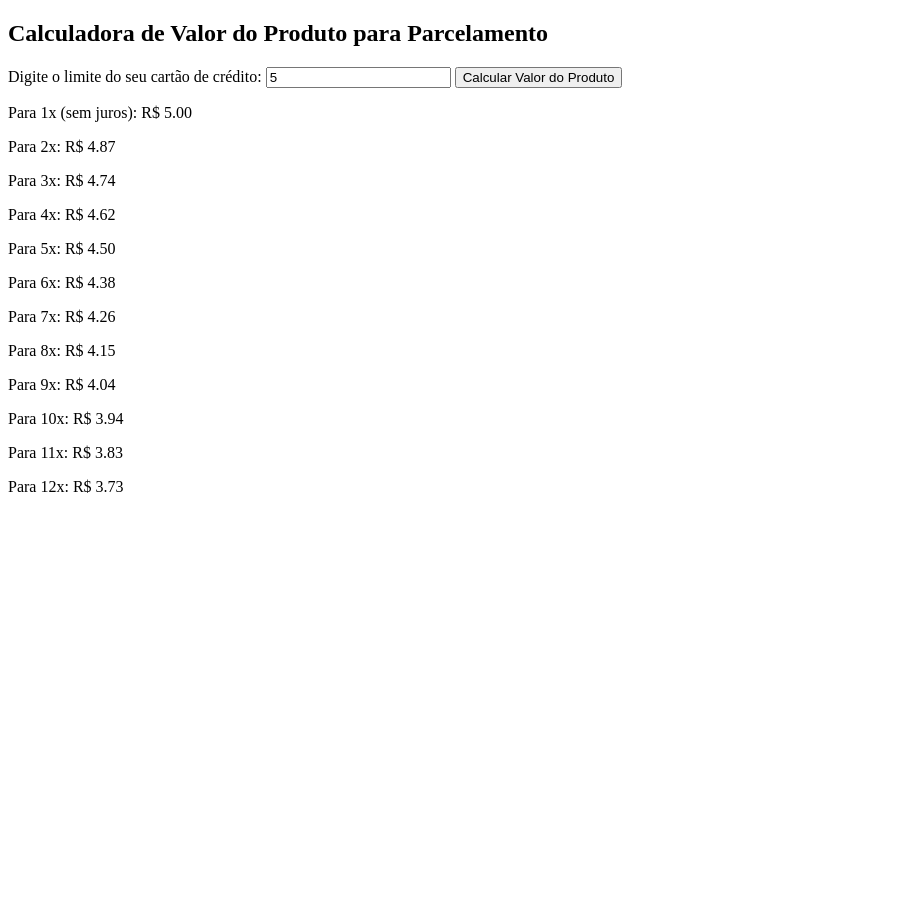
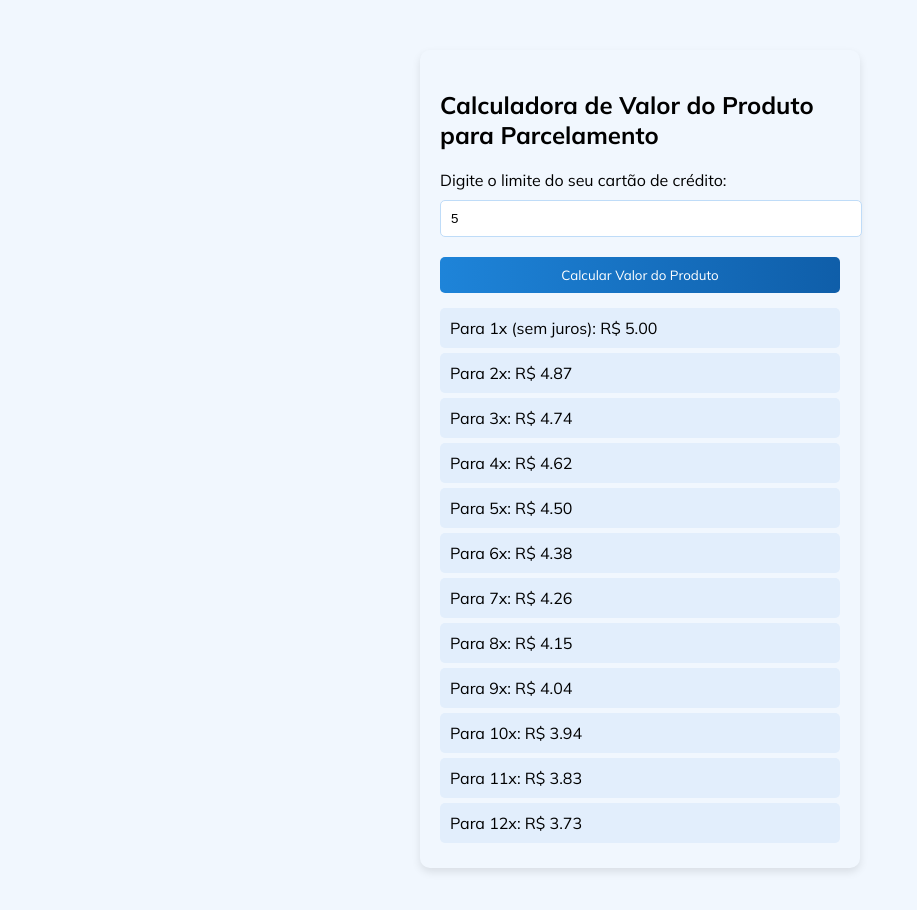
Before and after one commit to ThaisMx/calculadora-juros-comercial, a plain HTML site: page index.html in a window 1280 px wide. Both pictures are taken after typing "5" into the empty fields and a click on the button "Calcular Valor do Produto". Shown: the whole page, without its empty margins (0-917 px from the left). Before the commit the page ends 800 px from the top, so only its background shows below. Drawn offline with Linux system fonts and the light colour scheme.

Commit message:
add css and gitignore

```diff
--- a/index.html
+++ b/index.html
@@ -1,7 +1,18 @@
 <!DOCTYPE html>
-<html>
+<html lang="pt-br">
   <head>
+    <meta charset="UTF-8" />
+    <meta name="viewport" content="width=device-width, initial-scale=1.0" />
     <title>Calculadora de Valor do Produto</title>
+
+    <link rel="stylesheet" href="./style.css" />
+
+    <link rel="preconnect" href="https://fonts.googleapis.com" />
+    <link rel="preconnect" href="https://fonts.gstatic.com" crossorigin />
+    <link
+      href="https://fonts.googleapis.com/css2?family=Mulish:wght@400;600;700&display=swap"
+      rel="stylesheet"
+    />
   </head>
   <body>
     <h2>Calculadora de Valor do Produto para Parcelamento</h2>
@@ -9,29 +20,36 @@
     <input type="number" id="limiteCartao" placeholder="Limite do cartão" />
     <button onclick="calcularValorProduto()">Calcular Valor do Produto</button>
     <div id="resultado">O valor do produto aparecerá aqui.</div>
-
     <script>
       function calcularValorProduto() {
-        var limiteCartao = document.getElementById("limiteCartao").value;
-        var taxaJurosMensal = 2.69 / 100;
+        var limiteCartao = document.getElementById("limiteCartao").value
+        var taxaJurosMensal = 2.69 / 100
 
         // Limpar resultados anteriores
-        document.getElementById("resultado").innerHTML = "";
+        document.getElementById("resultado").innerHTML = ""
 
         // Tratamento especial para a primeira parcela (sem juros)
-        var paragrafo = document.createElement("p");
-        paragrafo.innerHTML = "Para 1x (sem juros): R$ " + parseFloat(limiteCartao).toFixed(2);
-        document.getElementById("resultado").appendChild(paragrafo);
+        var paragrafo = document.createElement("p")
+        paragrafo.innerHTML =
+          "Para 1x (sem juros): R$ " + parseFloat(limiteCartao).toFixed(2)
+        document.getElementById("resultado").appendChild(paragrafo)
 
         // Calcular e exibir valores para cada quantidade de parcelas de 2 a 12
         for (var numeroParcelas = 2; numeroParcelas <= 12; numeroParcelas++) {
-          var parcelaMaxima = (limiteCartao / ((1 + taxaJurosMensal) ** (numeroParcelas - 1) - 1)) * taxaJurosMensal;
-          var valorProduto = (parcelaMaxima * (1 - (1 + taxaJurosMensal) ** -(numeroParcelas - 1))) / taxaJurosMensal;
+          var parcelaMaxima =
+            (limiteCartao /
+              ((1 + taxaJurosMensal) ** (numeroParcelas - 1) - 1)) *
+            taxaJurosMensal
+          var valorProduto =
+            (parcelaMaxima *
+              (1 - (1 + taxaJurosMensal) ** -(numeroParcelas - 1))) /
+            taxaJurosMensal
 
           // Exibindo o resultado para cada número de parcelas
-          paragrafo = document.createElement("p");
-          paragrafo.innerHTML = "Para " + numeroParcelas + "x: R$ " + valorProduto.toFixed(2);
-          document.getElementById("resultado").appendChild(paragrafo);
+          paragrafo = document.createElement("p")
+          paragrafo.innerHTML =
+            "Para " + numeroParcelas + "x: R$ " + valorProduto.toFixed(2)
+          document.getElementById("resultado").appendChild(paragrafo)
         }
       }
     </script>
--- /dev/null
+++ b/style.css
@@ -0,0 +1,58 @@
+body {
+  background-color: #f1f7fe;
+  font-family: "Mulish", sans-serif;
+  font-optical-sizing: auto;
+  font-weight: 400;
+  font-style: normal;
+
+  max-width: 400px;
+  margin: 50px auto;
+  padding: 20px;
+  box-shadow: 0 4px 8px rgba(0, 0, 0, 0.1);
+  border-radius: 10px;
+}
+
+input,
+button {
+  width: 100%;
+  padding: 10px;
+  margin: 10px 0;
+  border-radius: 5px;
+  border: 1px solid #bfdcf8;
+}
+
+input {
+  background-color: #ffffff;
+}
+
+button {
+  background-image: linear-gradient(to right, #1e84d9, #0f5ea9);
+  color: #fff;
+  border: none;
+  cursor: pointer;
+  transition: opacity 0.3s ease;
+  font-family: "Mulish", sans-serif;
+  font-optical-sizing: auto;
+  font-weight: 400;
+  font-style: normal;
+}
+
+button:hover {
+  opacity: 0.8;
+}
+
+#resultado p {
+  background-color: #e2eefc;
+  padding: 10px;
+  margin: 5px 0;
+  border-radius: 5px;
+  animation: fadeIn 1s;
+}
+@keyframes fadeIn {
+  from {
+    opacity: 0;
+  }
+  to {
+    opacity: 1;
+  }
+}
```
Also changed, not shown: 2 other files.
